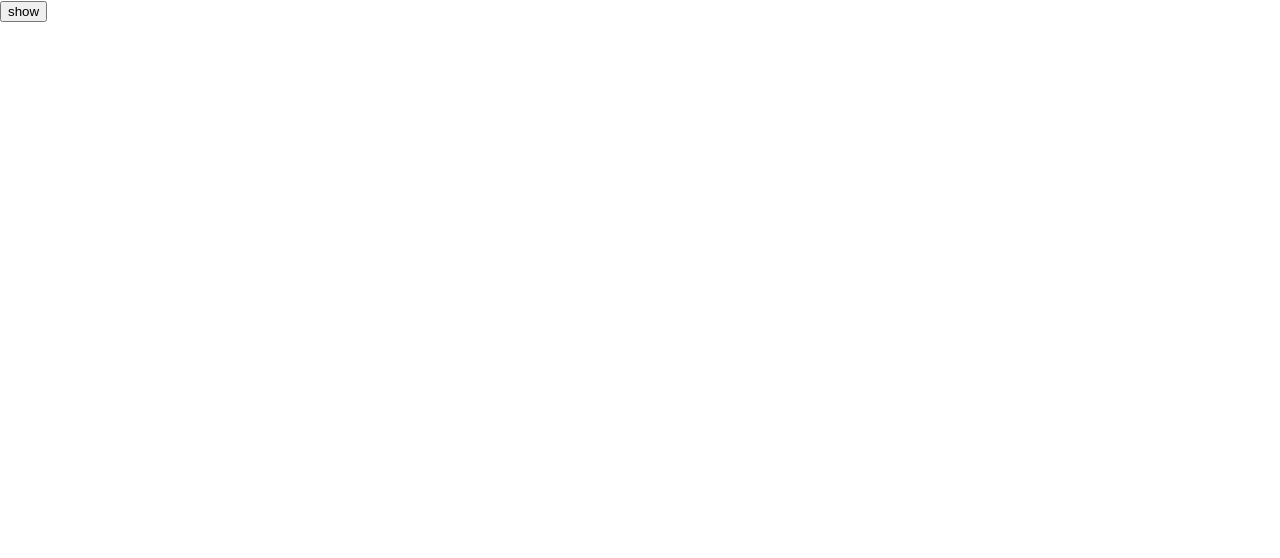
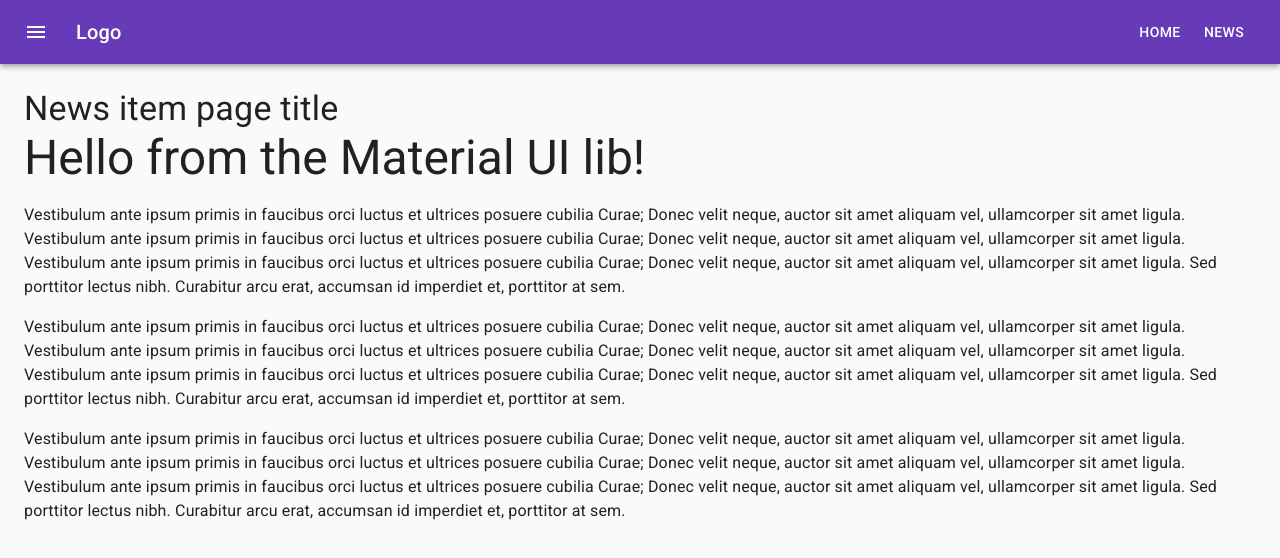
Before and after one commit to ipomazkin/react-js-course-flow-05-05-2021, a React (Create React App) app: page /news in a window 1280 px wide. Shown: the top 558 px of the page. Built offline with nearby package versions, Linux system fonts and the light colour scheme.

Commit message:
lesson 5

```diff
--- a/package.json
+++ b/package.json
@@ -3,6 +3,8 @@
   "version": "0.1.0",
   "private": true,
   "dependencies": {
+    "@material-ui/core": "^4.11.4",
+    "@material-ui/icons": "^4.11.2",
     "@testing-library/jest-dom": "^5.11.4",
     "@testing-library/react": "^11.1.0",
     "@testing-library/user-event": "^12.1.10",
@@ -13,6 +15,8 @@
     "react-dom": "^17.0.2",
     "react-hook-form": "^7.8.4",
     "react-query": "^3.17.0",
+    "react-router": "^5.2.0",
+    "react-router-dom": "^5.2.0",
     "react-scripts": "4.0.3",
     "react-spring": "^9.2.3",
     "web-vitals": "^1.0.1"
--- /dev/null
+++ b/src/Lesson5/App.css
@@ -0,0 +1 @@
+@import url("https://fonts.googleapis.com/css?family=Roboto:300,400,500,700&display=swap");
--- /dev/null
+++ b/src/Lesson5/App.js
@@ -0,0 +1,67 @@
+import React from 'react';
+import PropTypes from 'prop-types';
+import { createMuiTheme, ThemeProvider } from '@material-ui/core/styles';
+import deepPurple from '@material-ui/core/colors/deepPurple';
+import green from '@material-ui/core/colors/green';
+import { Header } from "./components/Header";
+import CssBaseline from '@material-ui/core/CssBaseline';
+import Container from '@material-ui/core/Container';
+import { BrowserRouter as Router } from "react-router-dom";
+
+import "./App.css"; // тут мы подключили шрифты
+import Typography from "@material-ui/core/Typography";
+import makeStyles from "@material-ui/core/styles/makeStyles";
+import Box from "@material-ui/core/Box";
+import { Routes } from "./Routes";
+
+// создадим объект темы
+const theme = createMuiTheme({
+  palette: { // переопределим некоторые цвета
+    primary: {
+      main: deepPurple[500],
+    },
+    secondary: {
+      main: green[500],
+    },
+  },
+});
+
+const useStyles = makeStyles(theme => ({
+  offset: theme.mixins.toolbar, // добавим отступ для хедера
+}));
+
+export function Lesson5() {
+  const classes = useStyles();
+
+  return (
+    <Router>
+      <ThemeProvider
+        theme={theme} // добавим контекст для использования темы
+      >
+        <CssBaseline /> {/* Добавим нормализацию стилей */}
+        <div className={classes.offset} />
+        <Box mt={3} />
+        <Header />
+        <Container>
+          <Routes />
+          <Typography variant="h3" gutterBottom>
+            Hello from the Material UI lib!
+          </Typography>
+          <Typography variant="body1" gutterBottom>
+            <p>
+              Vestibulum ante ipsum primis in faucibus orci luctus et ultrices posuere cubilia Curae; Donec velit neque, auctor sit amet aliquam vel, ullamcorper sit amet ligula. Vestibulum ante ipsum primis in faucibus orci luctus et ultrices posuere cubilia Curae; Donec velit neque, auctor sit amet aliquam vel, ullamcorper sit amet ligula. Vestibulum ante ipsum primis in faucibus orci luctus et ultrices posuere cubilia Curae; Donec velit neque, auctor sit amet aliquam vel, ullamcorper sit amet ligula. Sed porttitor lectus nibh. Curabitur arcu erat, accumsan id imperdiet et, porttitor at sem.
+            </p>
+            <p>
+              Vestibulum ante ipsum primis in faucibus orci luctus et ultrices posuere cubilia Curae; Donec velit neque, auctor sit amet aliquam vel, ullamcorper sit amet ligula. Vestibulum ante ipsum primis in faucibus orci luctus et ultrices posuere cubilia Curae; Donec velit neque, auctor sit amet aliquam vel, ullamcorper sit amet ligula. Vestibulum ante ipsum primis in faucibus orci luctus et ultrices posuere cubilia Curae; Donec velit neque, auctor sit amet aliquam vel, ullamcorper sit amet ligula. Sed porttitor lectus nibh. Curabitur arcu erat, accumsan id imperdiet et, porttitor at sem.
+            </p>
+            <p>
+              Vestibulum ante ipsum primis in faucibus orci luctus et ultrices posuere cubilia Curae; Donec velit neque, auctor sit amet aliquam vel, ullamcorper sit amet ligula. Vestibulum ante ipsum primis in faucibus orci luctus et ultrices posuere cubilia Curae; Donec velit neque, auctor sit amet aliquam vel, ullamcorper sit amet ligula. Vestibulum ante ipsum primis in faucibus orci luctus et ultrices posuere cubilia Curae; Donec velit neque, auctor sit amet aliquam vel, ullamcorper sit amet ligula. Sed porttitor lectus nibh. Curabitur arcu erat, accumsan id imperdiet et, porttitor at sem.
+            </p>
+          </Typography>
+        </Container>
+      </ThemeProvider>
+    </Router>
+  );
+}
+
+Lesson5.propTypes = {};
--- /dev/null
+++ b/src/Lesson5/Routes.js
@@ -0,0 +1,20 @@
+import React from 'react';
+import PropTypes from 'prop-types';
+import { Switch, Route } from "react-router";
+
+import { HomePage } from "./pages/HomePage";
+import { NewsPage } from "./pages/NewsPage";
+import { NewsListPage } from "./pages/NewsListPage";
+
+export function Routes() {
+  return (
+    <Switch>
+      <Route path="/" exact component={HomePage} />
+      <Route path="/news" exact component={NewsPage} />
+      <Route path="/news/:id" exact component={NewsListPage} />
+      <Route path="*" render={() => "404 page"} />
+    </Switch>
+  );
+}
+
+Routes.propTypes = {};
--- /dev/null
+++ b/src/Lesson5/components/Header.js
@@ -0,0 +1,44 @@
+import React from 'react';
+import PropTypes from 'prop-types';
+
+import AppBar from "@material-ui/core/AppBar";
+import Toolbar from "@material-ui/core/Toolbar";
+import IconButton from "@material-ui/core/IconButton";
+import MenuIcon from "@material-ui/icons/Menu";
+import Typography from "@material-ui/core/Typography";
+import Button from "@material-ui/core/Button";
+import makeStyles from "@material-ui/core/styles/makeStyles";
+import { NavLink } from 'react-router-dom';
+
+const useStyles = makeStyles((theme) => ({
+  root: {
+    flexGrow: 1,
+  },
+  menuButton: {
+    marginRight: theme.spacing(2),
+  },
+  title: {
+    flexGrow: 1,
+  },
+}));
+
+export function Header() {
+  const classes = useStyles();
+
+  return (
+    <AppBar position="fixed">
+      <Toolbar>
+        <IconButton edge="start" className={classes.menuButton} color="inherit" aria-label="menu">
+          <MenuIcon />
+        </IconButton>
+        <Typography variant="h6" className={classes.title}>
+          Logo
+        </Typography>
+        <Button color="inherit" component={NavLink} to="/">Home</Button>
+        <Button color="inherit" component={NavLink} to="/news">News</Button>
+      </Toolbar>
+    </AppBar>
+  );
+}
+
+Header.propTypes = {};
--- /dev/null
+++ b/src/Lesson5/pages/HomePage.js
@@ -0,0 +1,14 @@
+import React from 'react';
+import PropTypes from 'prop-types';
+
+import Typography from "@material-ui/core/Typography";
+
+export function HomePage() {
+  return (
+    <div className="home-page">
+      <Typography variant="h4">Home page title</Typography>
+    </div>
+  );
+}
+
+HomePage.propTypes = {};
--- /dev/null
+++ b/src/Lesson5/pages/NewsListPage.js
@@ -0,0 +1,14 @@
+import React, {} from 'react';
+import PropTypes from 'prop-types';
+
+import Typography from "@material-ui/core/Typography";
+
+export function NewsListPage() {
+  return (
+    <div className="home-page">
+      <Typography variant="h4">News list page title</Typography>
+    </div>
+  );
+}
+
+NewsListPage.propTypes = {};
--- /dev/null
+++ b/src/Lesson5/pages/NewsPage.js
@@ -0,0 +1,14 @@
+import React from 'react';
+import PropTypes from 'prop-types';
+
+import Typography from "@material-ui/core/Typography";
+
+export function NewsPage() {
+  return (
+    <div className="home-page">
+      <Typography variant="h4">News item page title</Typography>
+    </div>
+  );
+}
+
+NewsPage.propTypes = {};
--- a/src/index.js
+++ b/src/index.js
@@ -11,5 +11,6 @@ import { Example as ExampleRendererLesson4Topic3 } from "./Lesson4/3_fnComponent
 import { Example as ExampleRendererLesson4Topic4 } from "./Lesson4/4_customHooks";
 import { Example as ExampleRendererLesson4Topic5 } from "./Lesson4/5_reactHookForm";
 import { Example as ExampleRendererLesson4Topic6 } from "./Lesson4/6_reactQuery";
+import { Lesson5 as ExampleRendererLesson5 } from "./Lesson5/App";
 
-ReactDOM.render(<ExampleRendererLesson4Topic6 />, document.getElementById('root'));
+ReactDOM.render(<ExampleRendererLesson5 />, document.getElementById('root'));
```
Also changed, not shown: 1 other file (tests, documents, lock files or other folders).
